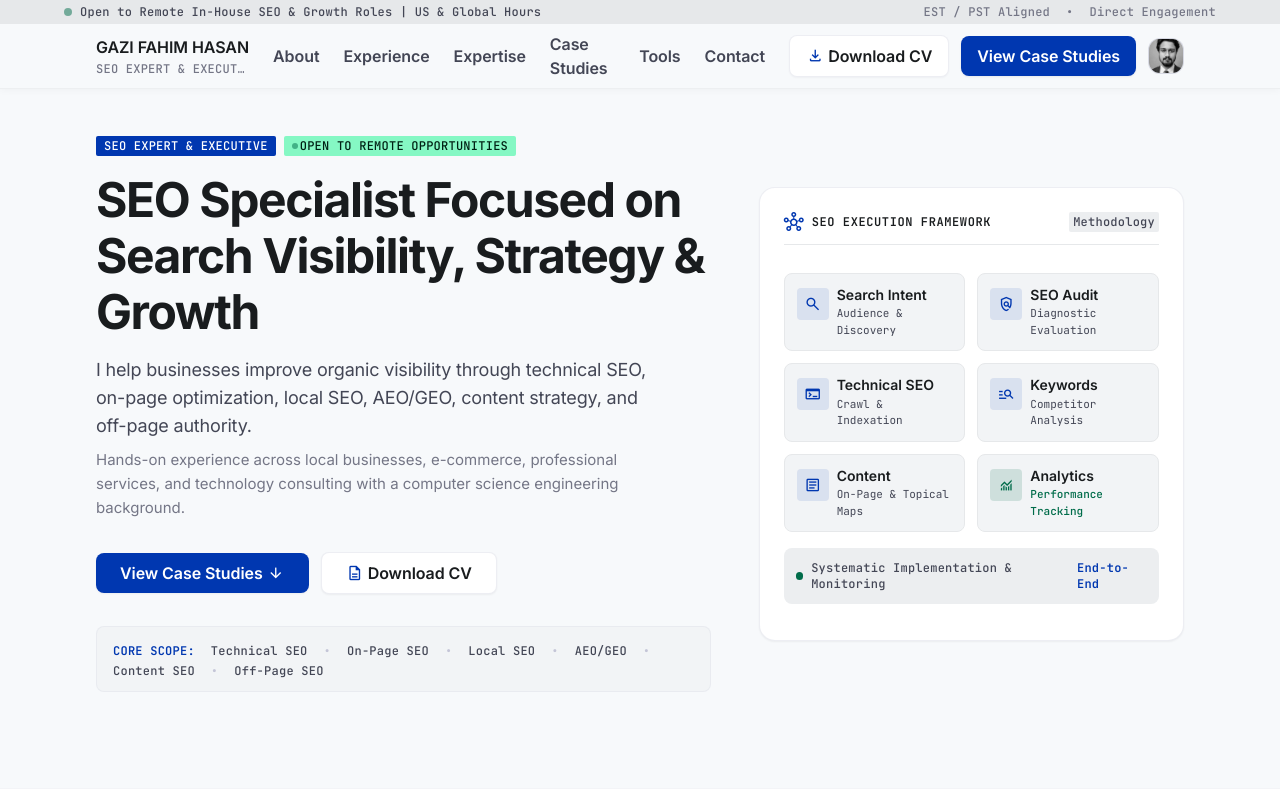
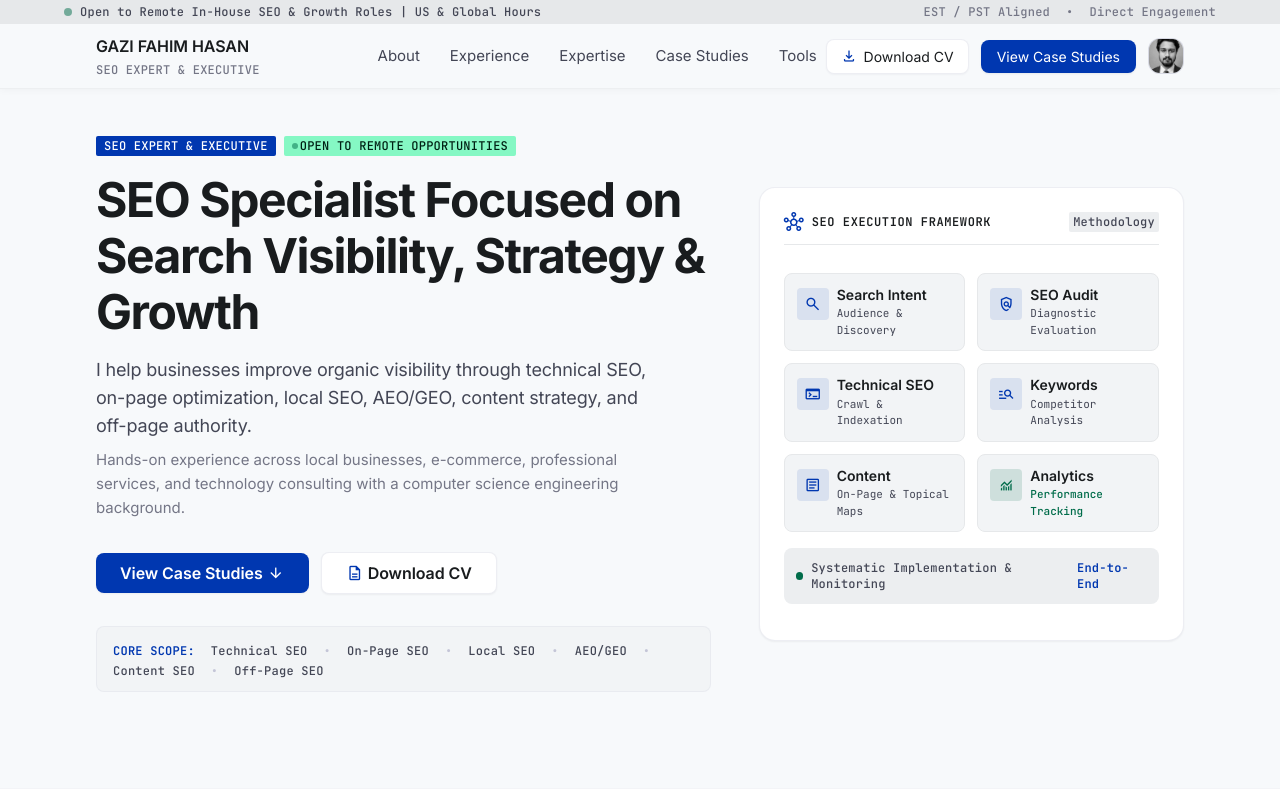
Before and after one commit to hasangazifahim/portfolio, a website: page frontend/index.html in a window 1280 px wide. Shown: the top 800 px of the page. Drawn offline with nearby package versions, Linux system fonts and the light colour scheme.

Commit message:
Fix header navigation alignment, true horizontal centering, and responsive breakpoints

```diff
--- a/frontend/index.html
+++ b/frontend/index.html
@@ -209,52 +209,52 @@
     </div>
 
     <!-- Main Navigation Bar -->
-    <header class="h-16">
-      <div class="h-16 max-w-container-max mx-auto px-gutter-mobile lg:px-gutter-desktop flex items-center justify-between gap-space-sm sm:gap-space-md">
-        <!-- Brand Title -->
-        <a class="flex flex-col text-left group min-w-0" href="#">
-          <span class="font-headline-sm text-[15px] sm:text-headline-sm text-on-surface tracking-tight leading-tight group-hover:text-primary transition-colors font-bold truncate">GAZI FAHIM HASAN</span>
-          <span class="font-label-code text-[10px] sm:text-label-code text-outline uppercase tracking-wider mt-0.5 truncate">SEO Expert &amp; Executive</span>
+    <header class="h-16 relative">
+      <div class="relative h-16 max-w-container-max mx-auto px-gutter-mobile lg:px-gutter-desktop flex items-center justify-between">
+        <!-- Brand Title (Left) -->
+        <a class="flex flex-col text-left group min-w-0 z-10 shrink-0 py-1" href="#">
+          <span class="font-headline-sm text-[15px] sm:text-headline-sm text-on-surface tracking-tight leading-none group-hover:text-primary transition-colors font-bold truncate">GAZI FAHIM HASAN</span>
+          <span class="font-label-code text-[10px] sm:text-label-code text-outline uppercase tracking-wider mt-1 truncate">SEO Expert &amp; Executive</span>
         </a>
 
-        <!-- Desktop Navigation Links (≥ 1280px) -->
-        <nav class="hidden xl:flex items-center gap-space-xs">
-          <a class="px-space-xs py-space-2xs transition-colors font-headline-sm text-headline-sm text-on-surface-variant hover:text-on-surface hover:bg-surface-container rounded-lg" href="#about">About</a>
-          <a class="px-space-xs py-space-2xs transition-colors font-headline-sm text-headline-sm text-on-surface-variant hover:text-on-surface hover:bg-surface-container rounded-lg" href="#experience">Experience</a>
-          <a class="px-space-xs py-space-2xs transition-colors font-headline-sm text-headline-sm text-on-surface-variant hover:text-on-surface hover:bg-surface-container rounded-lg" href="#expertise">Expertise</a>
-          <a class="px-space-xs py-space-2xs transition-colors font-headline-sm text-headline-sm text-on-surface-variant hover:text-on-surface hover:bg-surface-container rounded-lg" href="#case-studies">Case Studies</a>
-          <a class="px-space-xs py-space-2xs transition-colors font-headline-sm text-headline-sm text-on-surface-variant hover:text-on-surface hover:bg-surface-container rounded-lg" href="#tools">Tools</a>
-          <a class="px-space-xs py-space-2xs transition-colors font-headline-sm text-headline-sm text-on-surface-variant hover:text-on-surface hover:bg-surface-container rounded-lg" href="#contact">Contact</a>
+        <!-- Desktop Navigation Links (True Center: ≥ 1024px) -->
+        <nav class="hidden lg:flex items-center justify-center absolute left-1/2 top-1/2 -translate-x-1/2 -translate-y-1/2 z-0 gap-0.5 xl:gap-1.5">
+          <a class="inline-flex items-center justify-center px-2.5 xl:px-3 py-1.5 transition-colors font-headline-sm text-[14px] xl:text-[15px] text-on-surface-variant hover:text-on-surface hover:bg-surface-container rounded-lg whitespace-nowrap" href="#about">About</a>
+          <a class="inline-flex items-center justify-center px-2.5 xl:px-3 py-1.5 transition-colors font-headline-sm text-[14px] xl:text-[15px] text-on-surface-variant hover:text-on-surface hover:bg-surface-container rounded-lg whitespace-nowrap" href="#experience">Experience</a>
+          <a class="inline-flex items-center justify-center px-2.5 xl:px-3 py-1.5 transition-colors font-headline-sm text-[14px] xl:text-[15px] text-on-surface-variant hover:text-on-surface hover:bg-surface-container rounded-lg whitespace-nowrap" href="#expertise">Expertise</a>
+          <a class="inline-flex items-center justify-center px-2.5 xl:px-3 py-1.5 transition-colors font-headline-sm text-[14px] xl:text-[15px] text-on-surface-variant hover:text-on-surface hover:bg-surface-container rounded-lg whitespace-nowrap" href="#case-studies">Case Studies</a>
+          <a class="inline-flex items-center justify-center px-2.5 xl:px-3 py-1.5 transition-colors font-headline-sm text-[14px] xl:text-[15px] text-on-surface-variant hover:text-on-surface hover:bg-surface-container rounded-lg whitespace-nowrap" href="#tools">Tools</a>
+          <a class="inline-flex items-center justify-center px-2.5 xl:px-3 py-1.5 transition-colors font-headline-sm text-[14px] xl:text-[15px] text-on-surface-variant hover:text-on-surface hover:bg-surface-container rounded-lg whitespace-nowrap" href="#contact">Contact</a>
         </nav>
 
-        <!-- Header Actions -->
-        <div class="flex items-center gap-space-xs sm:gap-space-sm shrink-0">
-          <!-- Desktop Download CV Button -->
-          <a class="hidden lg:inline-flex items-center gap-space-2xs font-headline-sm text-headline-sm bg-surface-container-lowest text-on-surface hover:bg-surface-container hover:text-on-surface px-space-md py-space-xs rounded-xl shadow-[0_1px_2px_rgba(15,23,42,0.04)] border border-outline-variant/30 transition-colors" href="assets/Gazi-Fahim-Resume.pdf" download="Gazi-Fahim-Resume.pdf" target="_blank" rel="noopener noreferrer">
-            <span class="material-symbols-outlined text-[18px] text-primary">download</span>
+        <!-- Header Actions (Right) -->
+        <div class="flex items-center gap-space-xs sm:gap-2.5 xl:gap-space-sm shrink-0 z-10">
+          <!-- Desktop Download CV Button (≥ 1280px) -->
+          <a class="hidden xl:inline-flex items-center gap-1.5 font-headline-sm text-[13px] xl:text-[14px] bg-surface-container-lowest text-on-surface hover:bg-surface-container hover:text-on-surface px-3 xl:px-3.5 py-1.5 rounded-xl shadow-[0_1px_2px_rgba(15,23,42,0.04)] border border-outline-variant/30 transition-colors whitespace-nowrap" href="assets/Gazi-Fahim-Resume.pdf" download="Gazi-Fahim-Resume.pdf" target="_blank" rel="noopener noreferrer">
+            <span class="material-symbols-outlined text-[17px] text-primary">download</span>
             <span>Download CV</span>
           </a>
 
-          <!-- View Case Studies Button: Visible on tablet & desktop only to avoid mobile header cramping -->
-          <a class="hidden sm:inline-flex items-center font-headline-sm text-[13px] sm:text-headline-sm bg-primary text-on-primary hover:bg-primary-container px-3 sm:px-space-md py-1.5 sm:py-space-xs rounded-xl shadow-[0_1px_2px_rgba(15,23,42,0.08)] transition-colors whitespace-nowrap" href="#case-studies">
+          <!-- View Case Studies Button: Visible on tablet & desktop -->
+          <a class="hidden sm:inline-flex items-center font-headline-sm text-[13px] xl:text-[14px] bg-primary text-on-primary hover:bg-primary-container px-3 sm:px-3.5 xl:px-space-md py-1.5 rounded-xl shadow-[0_1px_2px_rgba(15,23,42,0.08)] transition-colors whitespace-nowrap" href="#case-studies">
             View Case Studies
           </a>
 
           <!-- Candidate Mini Avatar -->
-          <div class="w-8 h-8 sm:w-9 sm:h-9 rounded-full overflow-hidden border border-outline-variant/50 shrink-0 bg-surface-container">
+          <div class="w-8 h-8 sm:w-8 sm:h-8 xl:w-9 xl:h-9 rounded-full overflow-hidden border border-outline-variant/50 shrink-0 bg-surface-container flex items-center justify-center">
             <img src="assets/images/gazi_cv_photo.png" alt="Gazi Fahim Hasan" class="w-full h-full object-cover" onerror="this.src='assets/images/avatar.svg'"/>
           </div>
 
-          <!-- Mobile Hamburger Toggle Button -->
-          <button id="mobile-menu-toggle" class="xl:hidden p-2 text-on-surface hover:text-primary hover:bg-surface-container rounded-xl transition-colors focus:outline-none flex items-center justify-center" aria-label="Toggle Navigation Menu">
-            <span class="material-symbols-outlined text-[24px] sm:text-[28px]" id="mobile-menu-icon">menu</span>
+          <!-- Mobile Hamburger Toggle Button (< 1024px) -->
+          <button id="mobile-menu-toggle" class="lg:hidden p-1.5 sm:p-2 text-on-surface hover:text-primary hover:bg-surface-container rounded-xl transition-colors focus:outline-none flex items-center justify-center" aria-label="Toggle Navigation Menu">
+            <span class="material-symbols-outlined text-[24px] sm:text-[26px]" id="mobile-menu-icon">menu</span>
           </button>
         </div>
       </div>
     </header>
 
     <!-- Mobile Navigation Drawer -->
-    <div id="mobile-menu" class="hidden xl:hidden bg-surface-container-lowest/98 backdrop-blur-xl border-b border-surface-container-high px-gutter-mobile py-space-md shadow-2xl transition-all max-h-[calc(100vh-5rem)] overflow-y-auto">
+    <div id="mobile-menu" class="hidden lg:hidden bg-surface-container-lowest/98 backdrop-blur-xl border-b border-surface-container-high px-gutter-mobile py-space-md shadow-2xl transition-all max-h-[calc(100vh-5rem)] overflow-y-auto">
       <div class="flex flex-col gap-1 max-w-md mx-auto">
         <!-- Prominent Mobile Action CTAs -->
         <div class="grid grid-cols-2 gap-2 pb-3 mb-2 border-b border-surface-container-high">
```
